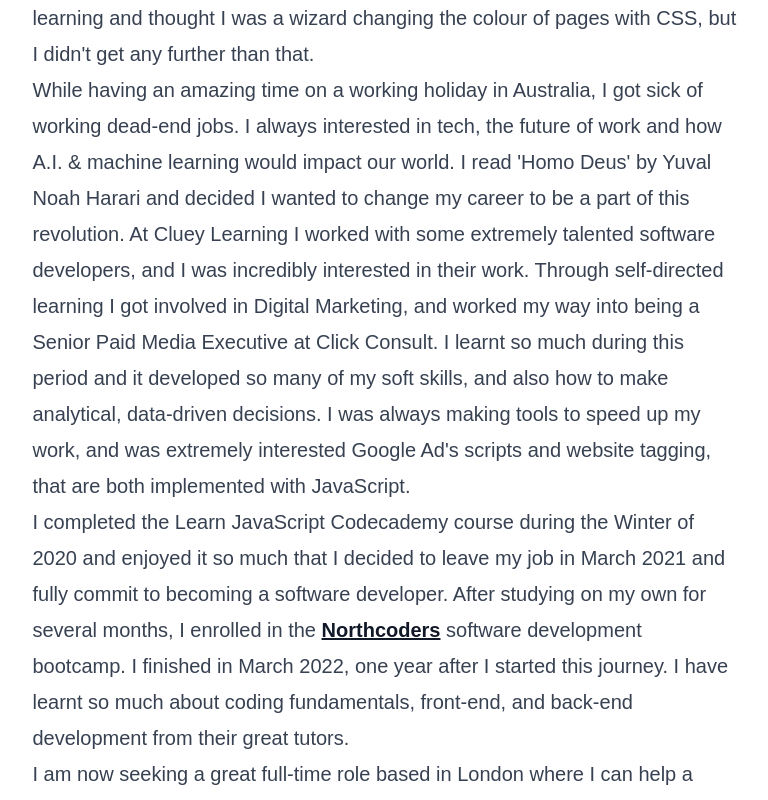
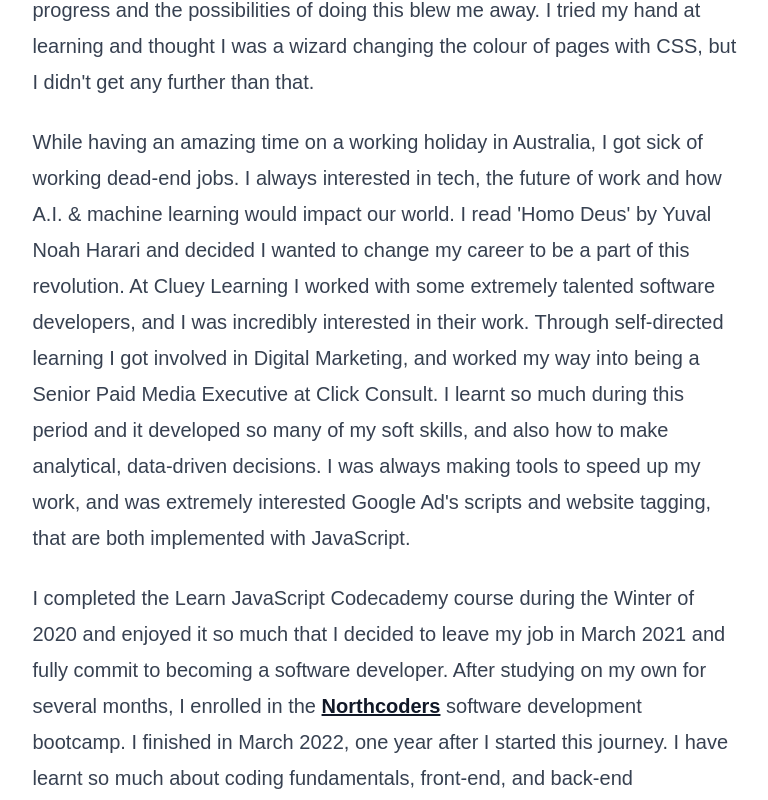
Before and after one commit to benwestondigital/next-portfolio, a Next.js app: page / in a window 1280 px wide. Shown: the part 836-1636 px from the top of the page, without its empty margins (254-1022 px from the left). Built offline with nearby package versions, Linux system fonts and the light colour scheme.

Commit message:
change text to individual p tags

```diff
--- a/components/About.jsx
+++ b/components/About.jsx
@@ -20,32 +20,35 @@ const About = () => {
         >
           See My Portfolio
         </Link>
-        <p className='prose lg:prose-xl flex-wrap mb-5 font-normal text-left px-2'>
-          <br />
-          I first became interested in coding through playing online games when
-          I was a teenager. I saw people creating programs to automate their
-          character&apos;s progress and the possibilities of doing this blew me
-          away. I tried my hand at learning and thought I was a wizard changing
-          the colour of pages with CSS, but I didn&apos;t get any further than
-          that.
-          <br />
-          While having an amazing time on a working holiday in Australia, I got
-          sick of working dead-end jobs. I always interested in tech, the future
-          of work and how A.I. & machine learning would impact our world. I read
-          &apos;Homo Deus&apos; by Yuval Noah Harari and decided I wanted to
-          change my career to be a part of this revolution. At Cluey Learning I
-          worked with some extremely talented software developers, and I was
-          incredibly interested in their work. Through self-directed learning I
-          got involved in Digital Marketing, and worked my way into being a
-          Senior Paid Media Executive at Click Consult. I learnt so much during
-          this period and it developed so many of my soft skills, and also how
-          to make analytical, data-driven decisions. I was always making tools
-          to speed up my work, and was extremely interested Google Ad&apos;s
-          scripts and website tagging, that are both implemented with
-          JavaScript.
-          <br />I completed the Learn JavaScript Codecademy course during the
-          Winter of 2020 and enjoyed it so much that I decided to leave my job
-          in March 2021 and fully commit to becoming a software developer. After
+        <div className='prose lg:prose-xl flex-wrap mb-5 font-normal text-left px-2'>
+          <p className='pt-16'>
+            I first became interested in coding through playing online games
+            when I was a teenager. I saw people creating programs to automate
+            their character&apos;s progress and the possibilities of doing this
+            blew me away. I tried my hand at learning and thought I was a wizard
+            changing the colour of pages with CSS, but I didn&apos;t get any
+            further than that.
+          </p>
+          <p>
+            While having an amazing time on a working holiday in Australia, I
+            got sick of working dead-end jobs. I always interested in tech, the
+            future of work and how A.I. & machine learning would impact our
+            world. I read &apos;Homo Deus&apos; by Yuval Noah Harari and decided
+            I wanted to change my career to be a part of this revolution. At
+            Cluey Learning I worked with some extremely talented software
+            developers, and I was incredibly interested in their work. Through
+            self-directed learning I got involved in Digital Marketing, and
+            worked my way into being a Senior Paid Media Executive at Click
+            Consult. I learnt so much during this period and it developed so
+            many of my soft skills, and also how to make analytical, data-driven
+            decisions. I was always making tools to speed up my work, and was
+            extremely interested Google Ad&apos;s scripts and website tagging,
+            that are both implemented with JavaScript.
+          </p>
+          <p>
+            I completed the Learn JavaScript Codecademy course during the Winter
+            of 2020 and enjoyed it so much that I decided to leave my job in
+            March 2021 and fully commit to becoming a software developer. After
             studying on my own for several months, I enrolled in the{' '}
             <a
               href='https://northcoders.com/'
@@ -59,10 +62,12 @@ const About = () => {
             after I started this journey. I have learnt so much about coding
             fundamentals, front-end, and back-end development from their great
             tutors.
-          <br />I am now seeking a great full-time role based in London where I
-          can help a company achieve their goals and continue my learning
-          journey.
           </p>
+          <p>
+            I am now seeking a great full-time role based in London where I can
+            help a company achieve their goals and continue my learning journey.
+          </p>
+        </div>
       </section>
     </Element>
   );
```
Lines whose indentation alone changed are shown as unchanged.
